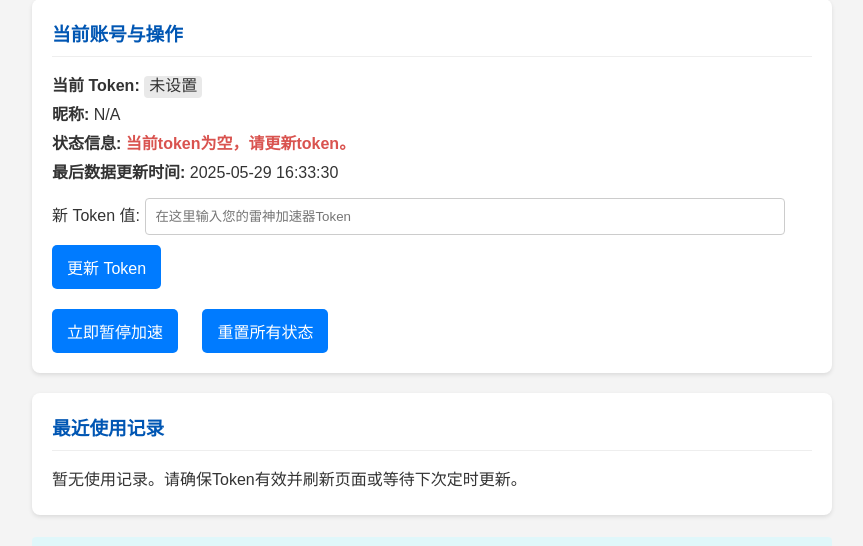
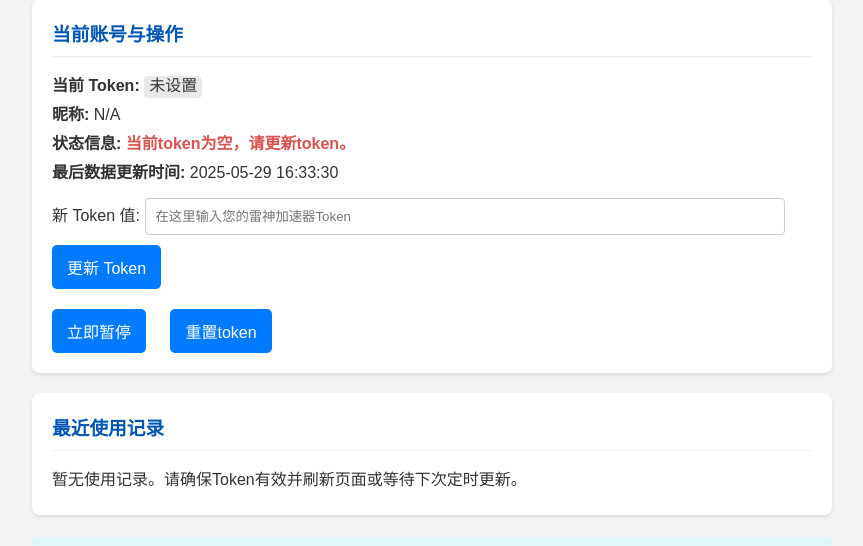
Before and after one commit to QuietBlade/leigod-auto-pause, a FastAPI app: page / in a window 1280 px wide. Shown: the part 226-772 px from the top of the page, without its empty margins (208-1071 px from the left). Run offline with FastAPI, Linux system fonts and the light colour scheme.

Commit message:
优化日志表现, 优化页面显示

```diff
--- a/legod.py
+++ b/legod.py
@@ -34,9 +34,7 @@ class legod(object):
             print("环境变量 'serverchan_sendkey' 未设置，Server酱通知已禁用。")
 
         print(
-            """
-            雷神加速器自动暂停工具 当前版本：%s
-            """
+            """雷神加速器自动暂停工具 当前版本：%s"""
             % self.version
         )
 
--- a/main.py
+++ b/main.py
@@ -1,16 +1,32 @@
 from fastapi import FastAPI, Request, Form
 from fastapi.responses import HTMLResponse, RedirectResponse
 from fastapi.templating import Jinja2Templates
+import logging
 import uvicorn
 import time
-import legod
+import legod # 确保 legod.py 已经修改为使用 logger
 import os
 import json
 import threading
 from contextlib import asynccontextmanager
 from typing import Optional, Dict, List
+from dotenv import load_dotenv
 
-app = FastAPI()
+load_dotenv()
+
+# 配置日志
+logger = logging.getLogger(__name__)
+logger.setLevel(logging.INFO) # 默认设置为 INFO 级别
+
+# 避免重复添加 handler，并统一格式
+if not logger.handlers:
+    handler = logging.StreamHandler()
+    formatter = logging.Formatter('%(asctime)s - %(name)s - %(levelname)s - %(message)s')
+    handler.setFormatter(formatter)
+    logger.addHandler(handler)
+
+app = FastAPI() # FastAPI 实例现在在 lifespan 函数之后创建，以正确应用 lifespan
+
 templates = Jinja2Templates(directory="templates")
 
 # --- 新增：脱敏 Token 的函数 ---
@@ -35,7 +51,8 @@ class AppState:
         self.status_message: str = "服务启动中..."
         self.usage_records: List[Dict] = [] # 新增：用于存储使用明细记录
         self.usage_timer: Optional[threading.Timer] = None
-        self.leigod_obj = legod.legod(token=self.current_token) # legod 实例现在会处理通知逻辑
+        # legod 实例现在会处理通知逻辑，其内部也使用了 logger
+        self.leigod_obj = legod.legod(token=self.current_token)
 
     @staticmethod
     def get_current_time() -> str:
@@ -43,10 +60,9 @@ class AppState:
 
 def check_usage_details_task():
     state = app.state
-    print(f"[{state.get_current_time()}] 定时任务：正在检查使用明细...")
 
     if not state.current_token:
-        print("定时任务：Token 无效，停止定时检查。")
+        logger.warning("定时任务：Token 无效，停止定时检查。")
         stop_usage_timer()
         return
 
@@ -54,40 +70,47 @@ def check_usage_details_task():
     success, message, duration_minutes, full_data = state.leigod_obj.get_usage_details_and_full_data() # 调用新的方法
 
     if success:
-        print(f"定时任务：使用明细检查结果: {message}")
-        if duration_minutes > 3600:
-            state.leigod_obj.notify(f"账号已加速超过24小时并尝试自动暂停: {message}")
+        logger.info(f"定时任务：使用明细检查结果: {message}")
+        pause_minutes = int(os.getenv("PAUSE_THRESHOLD_MINUTES", "1440"))
+        warning_minutes = int(os.getenv("WARNING_THRESHOLD_MINUTES", "1440"))
+        if duration_minutes > pause_minutes:
+            state.leigod_obj.notify(f"账号已加速{pause_minutes}分钟并尝试自动暂停: {message}")
             pause_success, pause_msg = state.leigod_obj.pause()
-            print(f"定时任务：自动暂停{'成功' if pause_success else '失败'}: {pause_msg}")
-        elif duration_minutes > 1800:
-            state.leigod_obj.notify(f"账号已加速超过超过12小时: {message}")
+            logger.info(f"定时任务：自动暂停{'成功' if pause_success else '失败'}: {pause_msg}")
+        elif duration_minutes > warning_minutes:
+            state.leigod_obj.notify(f"账号已加速超过{warning_minutes}分钟: {message}")
 
         # 更新 usage_records
         if full_data and 'list' in full_data:
             state.usage_records = full_data['list'] # 将使用明细列表保存到 state
         else:
             state.usage_records = [] # 如果没有数据，清空记录
+            logger.info("定时任务：未获取到使用明细列表，记录已清空。")
     else:
-        print(f"定时任务：获取使用明细失败: {message}")
+        logger.error(f"定时任务：获取使用明细失败: {message}")
         state.usage_records = [] # 获取失败也清空记录
 
 def start_usage_timer():
-    stop_usage_timer()
+    stop_usage_timer() # 确保在启动前停止任何现有计时器
 
     if app.state.current_token:
-        check_usage_details_task()
-        app.state.usage_timer = threading.Timer(1800, start_usage_timer) # 30分钟定时
-        app.state.usage_timer.daemon = True
+        check_usage_details_task() # 立即执行一次
+        interval = int(os.getenv("CHECK_INTERVAL_MINUTES", "60"))
+        app.state.usage_timer = threading.Timer(interval * 60, start_usage_timer)
+        app.state.usage_timer.daemon = True # 设置为守护线程，以便在主程序退出时自动终止
         app.state.usage_timer.start()
-        print("定时检查使用明细任务已启动。")
     else:
-        print("Token 为空，未启动定时检查任务。")
+        logger.info("Token 为空，未启动定时检查任务。")
 
 def stop_usage_timer():
     if app.state.usage_timer and app.state.usage_timer.is_alive():
         app.state.usage_timer.cancel()
         app.state.usage_timer = None
-        print("定时检查使用明细任务已停止。")
+    elif app.state.usage_timer:
+        logger.info("定时检查使用明细任务已停止（已完成或已取消）。")
+    else:
+        logger.info("没有正在运行的定时检查使用明细任务。")
+
 
 @asynccontextmanager
 async def lifespan(app: FastAPI):
@@ -104,6 +127,8 @@ async def lifespan(app: FastAPI):
                 success_usage, msg_usage, _, full_data_usage = app.state.leigod_obj.get_usage_details_and_full_data()
                 if success_usage and full_data_usage and 'list' in full_data_usage:
                     app.state.usage_records = full_data_usage['list']
+                else:
+                    logger.warning(f"初始使用明细获取失败: {msg_usage}")
             else:
                 app.state.status_message = f"Token 初始化成功，但获取账号信息失败: {account_info[1]}"
         else:
@@ -111,11 +136,12 @@ async def lifespan(app: FastAPI):
     else:
         app.state.status_message = "当前token为空，请更新token。"
 
+    logger.info(app.state.status_message)
     start_usage_timer()
     yield
     stop_usage_timer()
 
-app = FastAPI(lifespan=lifespan)
+app = FastAPI(lifespan=lifespan) # 将 lifespan 传递给 FastAPI 实例
 
 @app.get("/", response_class=HTMLResponse)
 async def home_page(request: Request):
@@ -128,7 +154,7 @@ async def home_page(request: Request):
             state.usage_records = full_data_usage['list']
             # 如果当前状态消息不是错误，则更新为最新的使用状态
             if full_data_usage['list'] and full_data_usage['list'][0].get('pause_time') is None:
-                state.status_message = f"当前账号处于未暂停状态，已持续 {duration_minutes:.2f} 分钟。"
+                state.status_message = msg_usage
             else:
                 state.status_message = "当前账号处于已暂停状态。"
         else:
@@ -154,7 +180,7 @@ async def home_page(request: Request):
 async def update_token(request: Request, token: str = Form(...)):
     state = request.app.state
     state.current_token = token
-    print(f"收到新 Token: {token}")
+    logger.info(f"收到新 Token {mask_token(token)}")
 
     if token:
         success, message = state.leigod_obj.update_token(token)
@@ -163,34 +189,41 @@ async def update_token(request: Request, token: str = Form(...)):
             if account_info[0]:
                 state.status_message = f"Token 更新成功！账号状态: {account_info[1]['pause_status']}"
                 state.nickname = account_info[1]['nickname']
-                start_usage_timer()
+                logger.info(f"Token 更新成功，账号昵称: {state.nickname}")
+                start_usage_timer() # 成功更新 Token 后启动定时器
                 # 更新 token 后也立即获取使用记录
                 success_usage, msg_usage, duration_minutes, full_data_usage = state.leigod_obj.get_usage_details_and_full_data()
                 if success_usage and full_data_usage and 'list' in full_data_usage:
                     state.usage_records = full_data_usage['list']
                     if full_data_usage['list'] and full_data_usage['list'][0].get('pause_time') is None:
-                        state.status_message = f"Token 更新成功！当前账号处于未暂停状态，已持续 {duration_minutes:.2f} 分钟。"
+                        state.status_message = f"Token 更新成功！ {msg_usage} 分钟。"
+                        logger.info(f"Token 更新后，当前账号状态: {msg_usage}")
                     else:
                         state.status_message = "Token 更新成功！当前账号处于已暂停状态。"
+                        logger.info("Token 更新后，当前账号处于已暂停状态。")
                 else:
                     state.usage_records = []
                     state.status_message = f"Token 更新成功，但获取使用明细失败: {msg_usage}"
+                    logger.warning(f"Token 更新成功，但获取使用明细失败: {msg_usage}")
             else:
                 state.status_message = f"Token 更新成功，但获取账号信息失败: {account_info[1]}"
                 state.nickname = ""
-                stop_usage_timer()
+                stop_usage_timer() # 获取账号信息失败，停止定时器
                 state.usage_records = [] # 清空记录
+                logger.error(f"Token 更新成功，但获取账号信息失败: {account_info[1]}")
         else:
             state.status_message = f"Token 更新失败: {message}"
             state.nickname = ""
-            stop_usage_timer()
+            stop_usage_timer() # Token 更新失败，停止定时器
             state.usage_records = [] # 清空记录
+            logger.error(f"Token 更新失败: {message}")
     else:
         state.nickname = ""
         state.status_message = "Token 为空，未能更新。"
-        state.leigod_obj.update_token("")
-        stop_usage_timer()
+        state.leigod_obj.update_token("") # 清空 legod 实例中的 token
+        stop_usage_timer() # Token 为空，停止定时器
         state.usage_records = [] # 清空记录
+        logger.warning("Token 为空，未能更新。")
 
     state.last_update_time = state.get_current_time()
     return RedirectResponse("/", status_code=303)
@@ -198,20 +231,25 @@ async def update_token(request: Request, token: str = Form(...)):
 @app.post("/pause", response_class=RedirectResponse)
 async def pause_acceleration(request: Request):
     state = request.app.state
+    logger.info("收到暂停加速请求。")
 
     if not state.current_token:
         state.status_message = "当前没有有效的Token，请先更新Token。"
         stop_usage_timer()
         state.usage_records = [] # 清空记录
+        logger.warning("暂停加速请求：Token 无效。")
     else:
+        # 暂停前先检查Token是否有效，防止过期Token反复尝试
         success_check_login, msg_check_login = state.leigod_obj.update_token(state.current_token)
         if not success_check_login:
             state.status_message = f"Token 已失效或登录失败，请重新登录: {msg_check_login}"
             state.nickname = ""
             stop_usage_timer()
             state.usage_records = [] # 清空记录
+            logger.error(f"暂停加速请求：Token 已失效或登录失败: {msg_check_login}")
         else:
             success_pause, msg_pause = state.leigod_obj.pause()
+            logger.info(f"暂停操作结果: {'成功' if success_pause else '失败'}, 消息: {msg_pause}")
 
             # 暂停操作后立即更新使用记录
             success_usage, usage_message, duration_minutes, full_data_usage = state.leigod_obj.get_usage_details_and_full_data()
@@ -220,15 +258,19 @@ async def pause_acceleration(request: Request):
                     state.usage_records = full_data_usage['list']
                     # 暂停成功后，更新状态消息以反映最新的使用状态
                     if full_data_usage['list'] and full_data_usage['list'][0].get('pause_time') is None:
-                        state.status_message = f"{msg_pause}！当前账号处于未暂停状态，已持续 {duration_minutes:.2f} 分钟。"
+                        state.status_message = usage_message
+                        logger.info(f"暂停后，账号仍处于加速状态: {usage_message}")
                     else:
                         state.status_message = f"{msg_pause}！当前账号处于已暂停状态。"
+                        logger.info(f"暂停后，账号已成功暂停: {state.status_message}")
                 else:
                     state.usage_records = [] # 没有数据
                     state.status_message = f"{msg_pause}！但获取使用明细失败: {usage_message}" # 用使用明细接口返回的消息
+                    logger.warning(f"暂停后，获取使用明细失败: {usage_message}")
             else:
                 state.status_message = f"{msg_pause}！但获取使用明细失败: {usage_message}"
                 state.usage_records = [] # 清空记录
+                logger.error(f"暂停后，获取使用明细失败: {usage_message}")
 
     state.last_update_time = state.get_current_time()
     return RedirectResponse("/", status_code=303)
@@ -241,9 +283,10 @@ async def reset_state(request: Request):
     state.status_message = "状态已重置，请重新输入Token。"
     state.last_update_time = state.get_current_time()
     state.usage_records = [] # 清空使用记录
-    state.leigod_obj.update_token("")
-    stop_usage_timer()
+    state.leigod_obj.update_token("") # 清空 legod 实例中的 token
+    stop_usage_timer() # 重置状态，停止定时器
+    logger.info("应用程序状态已重置。")
     return RedirectResponse("/", status_code=303)
 
 if __name__ == "__main__":
-    uvicorn.run(app, host="0.0.0.0", port=8000)
+    uvicorn.run(app, host="0.0.0.0", port=8000, log_level="warning")
--- a/templates/index.html
+++ b/templates/index.html
@@ -140,10 +140,10 @@
 
                 <div style="margin-top: 20px;">
                     <form method="post" action="/pause" style="display: inline-block; margin-right: 10px;">
-                        <button type="submit" onclick="return confirm('确定要暂停加速吗？')">立即暂停加速</button>
+                        <button type="submit">立即暂停</button>
                     </form>
                     <form method="post" action="/reset" style="display: inline-block;">
-                        <button type="submit" onclick="return confirm('确定要重置所有状态和Token吗？这将清空当前Token和所有本地记录，您需要重新输入Token。')">重置所有状态</button>
+                        <button type="submit">重置token</button>
                     </form>
                 </div>
             </div>
```
Also changed, not shown: 2 other files.
